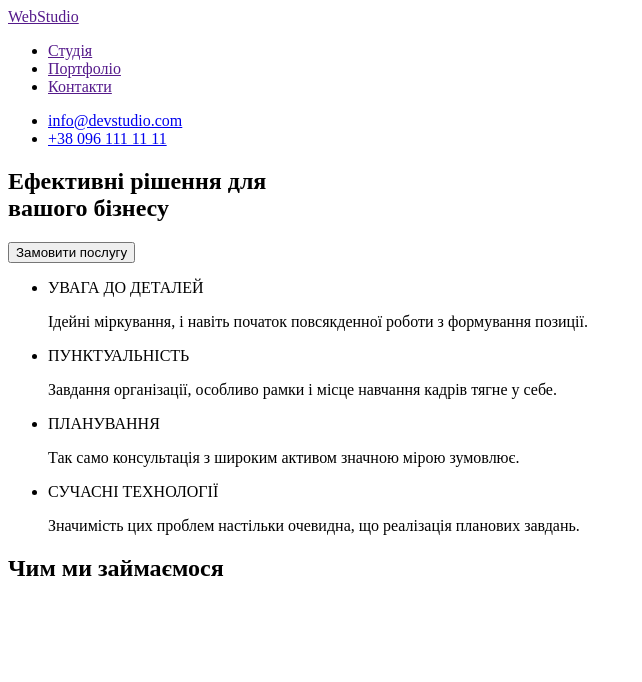
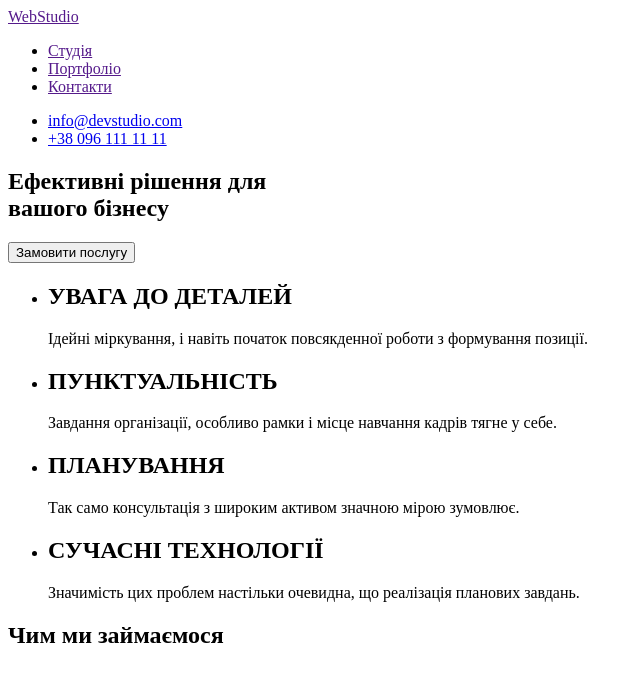
Before and after one commit to Serhii-Pradid/goit-markup-hw-01, a plain HTML site: page index.html in a window 1280 px wide. Shown: the whole page, without its empty margins (0-642 px from the left). Drawn offline with Linux system fonts and the light colour scheme.

Commit message:
виправлені помилки в секції "Особливості"

```diff
--- a/index.html
+++ b/index.html
@@ -34,17 +34,25 @@
 <!--Особливості-->
         <section>
             <ul>
-                <li>УВАГА ДО ДЕТАЛЕЙ</li>
+                <li>
+                    <h2>УВАГА ДО ДЕТАЛЕЙ</h2>
                 <p>Ідейні міркування, і навіть початок повсякденної роботи з формування позиції.</p>
+                </li>
 
-                <li>ПУНКТУАЛЬНІСТЬ</li>
+                <li>
+                    <h2>ПУНКТУАЛЬНІСТЬ</h2>
                 <p>Завдання організації, особливо рамки і місце навчання кадрів тягне у себе.</p>
+                </li>
 
-                <li>ПЛАНУВАННЯ</li>
+                <li>
+                    <h2>ПЛАНУВАННЯ</h2>
                 <p>Так само консультація з широким активом значною мірою зумовлює.</p>
+                </li>
 
-                <li>СУЧАСНІ ТЕХНОЛОГІЇ</li>
+                <li>
+                    <h2>СУЧАСНІ ТЕХНОЛОГІЇ</h2>
                 <p>Значимість цих проблем настільки очевидна, що реалізація планових завдань.</p>
+                </li>
             </ul>
         </section>
 <!--Хто ми-->
```
